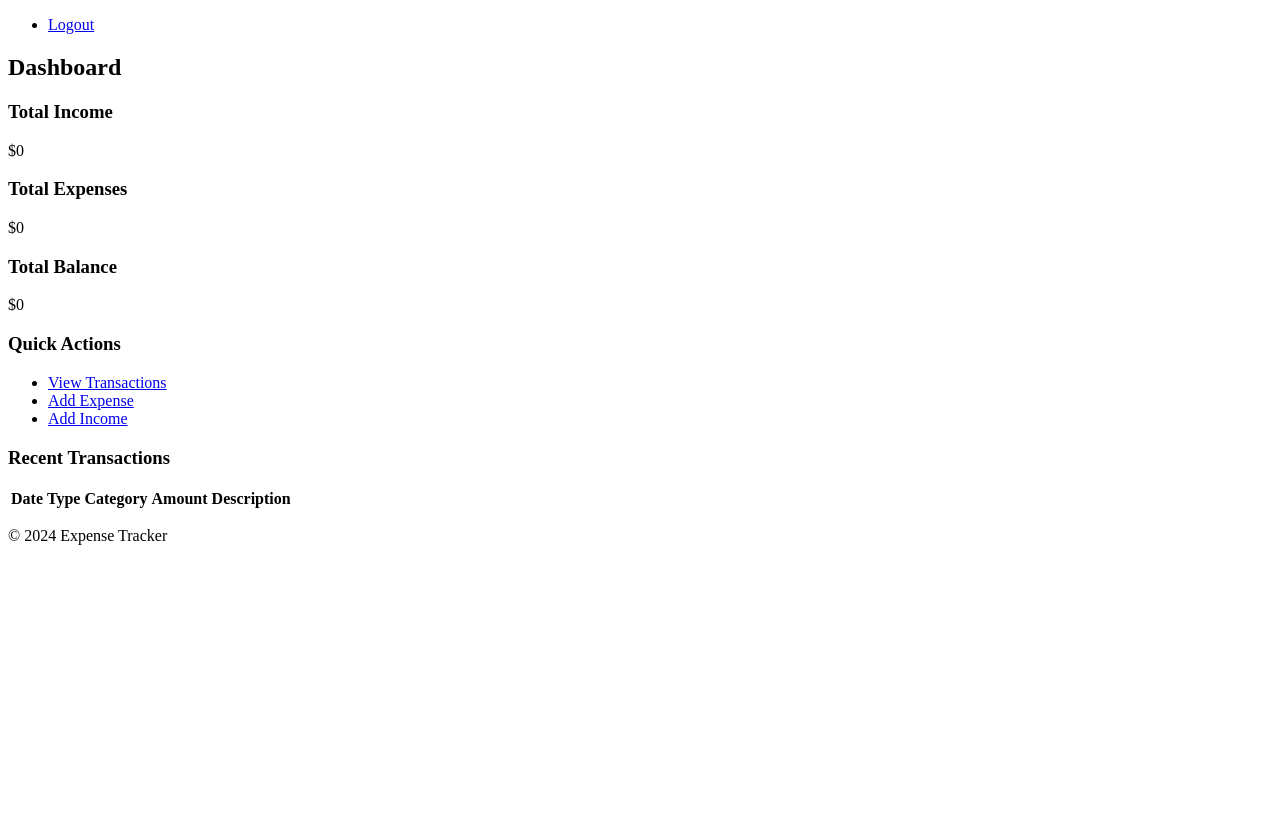
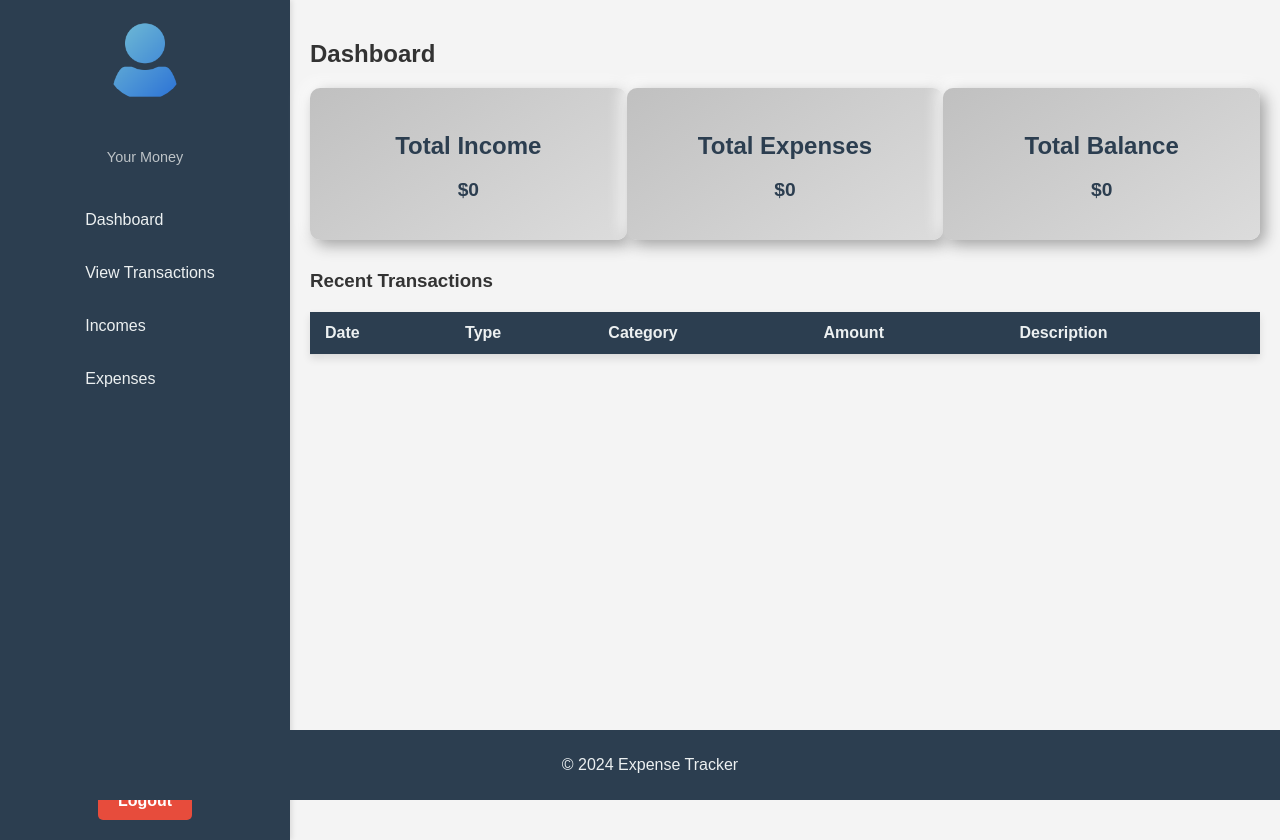
Before and after one commit to AnuragKale27/expensetracker, a Flask app: page /dashboard in a window 1280 px wide. Before the commit the page ends 545 px from the top, so only its background shows below. Run offline with Flask 3, Linux system fonts and the light colour scheme; a user stored in the database is signed in; data comes from the database, SQL or seed files in the repository; lists and menus that the app fills with data are empty.

Commit message:
style applied for dashboard page

```diff
--- a/static/css/styles.css
+++ b/static/css/styles.css
@@ -0,0 +1,165 @@
+/* General Body Styling */
+body {
+    font-family: 'Arial', sans-serif;
+    margin: 0;
+    padding: 0;
+    background-color: #f4f4f4;
+    color: #333;
+    display: flex;
+}
+
+/* Sidebar Styling */
+.sidebar {
+    width: 250px;
+    background-color: #2c3e50;
+    color: #ecf0f1;
+    height: 100vh;
+    padding: 20px;
+    box-shadow: 2px 0 5px rgba(0, 0, 0, 0.1);
+    display: flex;
+    flex-direction: column;
+    align-items: center;
+}
+
+.sidebar img {
+    border-radius: 50%;
+    width: 80px;
+    height: 80px;
+    margin-bottom: 15px;
+}
+
+.sidebar h2 {
+    font-size: 1.5em;
+    margin: 10px 0;
+    color: #ecf0f1;
+}
+
+.sidebar p {
+    font-size: 0.9em;
+    color: #bdc3c7;
+    margin-bottom: 20px;
+}
+
+.sidebar nav ul {
+    list-style-type: none;
+    padding: 0;
+    width: 100%;
+}
+
+.sidebar nav ul li {
+    margin: 15px 0;
+}
+
+.sidebar nav ul li a {
+    display: flex;
+    align-items: center;
+    text-decoration: none;
+    color: #ecf0f1;
+    font-size: 1em;
+    padding: 10px 15px;
+    border-radius: 5px;
+    transition: background-color 0.3s;
+}
+
+.sidebar nav ul li a:hover {
+    background-color: #34495e;
+}
+
+.sidebar nav ul li a i {
+    margin-right: 10px;
+    font-size: 1.2em;
+}
+
+/* Logout Button Styling */
+.logout-button {
+    margin-top: auto;
+    padding: 10px 20px;
+    background-color: #e74c3c;
+    color: #fff;
+    text-decoration: none;
+    border-radius: 5px;
+    font-weight: bold;
+    transition: background-color 0.3s;
+}
+
+.logout-button:hover {
+    background-color: #c0392b;
+}
+
+
+/* Main Content Styling */
+main {
+    flex-grow: 1;
+    padding: 20px;
+}
+
+/* Dashboard Overview Styling */
+.overview {
+    display: flex;
+    justify-content: space-around;
+    margin-bottom: 30px;
+}
+
+.box {
+    background: linear-gradient(145deg, #c0c0c0, #dcdcdc);
+    border-radius: 10px;
+    box-shadow: 5px 5px 15px #a0a0a0, -5px -5px 15px #ffffff;
+    padding: 20px;
+    text-align: center;
+    transition: transform 0.3s, box-shadow 0.3s;
+    width: 30%;
+}
+
+.box h3 {
+    font-size: 1.5em;
+    color: #2c3e50;
+    margin-bottom: 10px;
+}
+
+.box p {
+    font-size: 1.2em;
+    color: #2c3e50;
+    font-weight: bold;
+}
+
+/* Hover Effect for Boxes */
+.box:hover {
+    transform: translateY(-5px);
+    box-shadow: 10px 10px 20px #a0a0a0, -10px -10px 20px #ffffff;
+}
+
+/* Table Styling */
+table {
+    width: 100%;
+    border-collapse: collapse;
+    margin-top: 20px;
+    box-shadow: 0 4px 8px rgba(0, 0, 0, 0.1);
+}
+
+th, td {
+    padding: 12px 15px;
+    text-align: left;
+    border-bottom: 1px solid #ddd;
+}
+
+th {
+    background-color: #2c3e50;
+    color: #ecf0f1;
+    font-weight: bold;
+}
+
+tr:hover {
+    background-color: #f2f2f2;
+    transition: background-color 0.3s;
+}
+
+/* Footer Styling */
+footer {
+    text-align: center;
+    padding: 10px;
+    background-color: #2c3e50;
+    color: #ecf0f1;
+    position: fixed;
+    width: 100%;
+    bottom: 0;
+}
--- a/templates/dashboard.html
+++ b/templates/dashboard.html
@@ -8,13 +8,24 @@
     <link rel="stylesheet" href="{{ url_for('static', filename='css/styles.css') }}">
 </head>
 <body>
-    <header>
+    <!-- Sidebar -->
+    <div class="sidebar">
+        <img src="{{ url_for('static', filename='images/user-avatar.png') }}" alt="User Avatar">
+        <h2>{{ session['username'] }}</h2> <!-- Display the logged-in user's name -->
+        <p>Your Money</p>
         <nav>
             <ul>
-                <li><a href="{{ url_for('home') }}">Logout</a></li>
+                <li><a href="{{ url_for('dashboard') }}"><i class="icon-dashboard"></i> Dashboard</a></li>
+                <li><a href="{{ url_for('view_transactions') }}"><i class="icon-transactions"></i> View Transactions</a></li>
+                <li><a href="{{ url_for('add_income') }}"><i class="icon-income"></i> Incomes</a></li>
+                <li><a href="{{ url_for('add_expense') }}"><i class="icon-expense"></i> Expenses</a></li>
             </ul>
         </nav>
-    </header>
+        <!-- Logout Button -->
+        <a href="{{ url_for('home') }}" class="logout-button">Logout</a>
+    </div>
+
+    <!-- Main Content -->
     <main>
         <h2>Dashboard</h2>
         <div class="overview">
@@ -32,15 +43,15 @@
             </div>
         </div>
 
-        <!-- New Links Section -->
-        <div class="actions">
-            <h3>Quick Actions</h3>
-            <ul>
-                <li><a href="{{ url_for('view_transactions') }}">View Transactions</a></li>
-                <li><a href="{{ url_for('add_expense') }}">Add Expense</a></li>
-                <li><a href="{{ url_for('add_income') }}">Add Income</a></li>
-            </ul>
-        </div>
+
+
+
+
+
+
+
+
+
 
         <h3>Recent Transactions</h3>
         <table>
```
Also changed, not shown: static/images/user-avatar.png (added).
